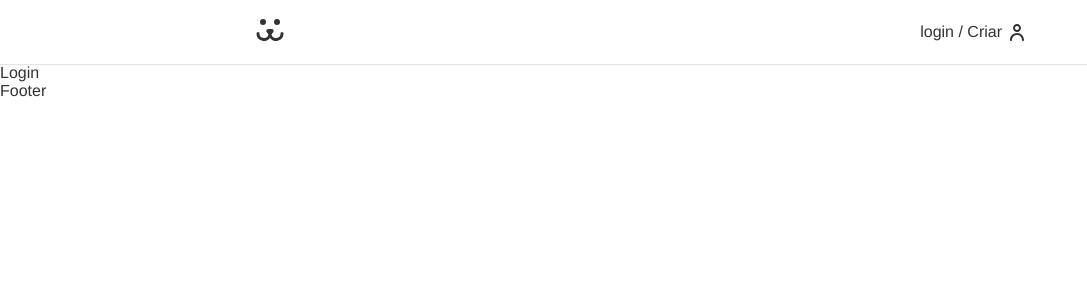
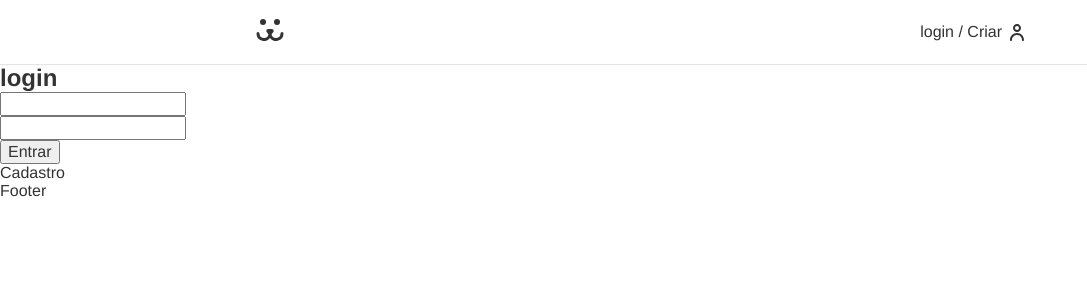
Before and after one commit to LucasLuann/dogs, a React (Vite) app: page /login in a window 1280 px wide. Shown: the top 300 px of the page, without its empty margins (0-1087 px from the left). Built offline with nearby package versions, Linux system fonts and the light colour scheme.

Commit message:
Adicionando rotas de login e componentes de auth user

```diff
--- a/src/App.jsx
+++ b/src/App.jsx
@@ -13,7 +13,7 @@
         <Header />
         <Routes>
           <Route path="/" element={<Home />} />
-          <Route path="/login" element={<Login />} />
+          <Route path="/login/*" element={<Login />} />
         </Routes>
         <Footer />
       </BrowserRouter>
--- a/src/Components/Login/Login.jsx
+++ b/src/Components/Login/Login.jsx
@@ -1,9 +1,21 @@
-import React from 'react'
+import React from "react";
+import { Route, Routes } from "react-router-dom";
+import LoginForm from "./LoginForm";
+import LoginCreate from "./LoginCreate";
+import LoginPasswordLost from "./LoginPasswordLost";
+import LoginPasswordReset from "./LoginPasswordReset"
 
 const Login = () => {
   return (
-    <div>Login</div>
-  )
-}
+    <div>
+      <Routes>
+        <Route path="/" element={<LoginForm />} />
+        <Route path="criar" element={<LoginCreate />} />
+        <Route path="/perdeu" element={<LoginPasswordLost />} />
+        <Route path="/resetar" element={<LoginPasswordReset />} />
+      </Routes>
+    </div>
+  );
+};
 
-export default Login
+export default Login;
--- /dev/null
+++ b/src/Components/Login/LoginCreate.jsx
@@ -0,0 +1,9 @@
+import React from 'react'
+
+const LoginCreate = () => {
+  return (
+    <div>LoginCreate</div>
+  )
+}
+
+export default LoginCreate
--- /dev/null
+++ b/src/Components/Login/LoginForm.jsx
@@ -0,0 +1,47 @@
+import React, { useState } from "react";
+import { Link } from "react-router-dom";
+
+const LoginForm = () => {
+  const [username, setUsername] = useState("");
+  const [password, setPassword] = useState("");
+
+  const handleSubmit = (event) => {
+    event.preventDefault();
+    fetch("https://dogsapi.origamid.dev/json/jwt-auth/v1/token", {
+      method: "POST",
+      headers: {
+        "Content-Type": "application/json",
+      },
+      body: JSON.stringify({ username, password }),
+    })
+      .then((response) => {
+        console.log(response);
+        return response.json();
+      })
+      .then((json) => {
+        console.log(json);
+      });
+  };
+
+  return (
+    <section>
+      <h1>login</h1>
+      <form action="" onSubmit={handleSubmit}>
+        <input
+          type="text"
+          value={username}
+          onChange={({ target }) => setUsername(target.value)}
+        />
+        <input
+          type="text"
+          value={password}
+          onChange={({ target }) => setPassword(target.value)}
+        />
+        <button>Entrar</button>
+      </form>
+      <Link to="/login/criar">Cadastro</Link>
+    </section>
+  );
+};
+
+export default LoginForm;
--- /dev/null
+++ b/src/Components/Login/LoginPasswordLost.jsx
@@ -0,0 +1,9 @@
+import React from 'react'
+
+const LoginPasswordLost = () => {
+  return (
+    <div>LoginPasswordLost</div>
+  )
+}
+
+export default LoginPasswordLost
--- /dev/null
+++ b/src/Components/Login/LoginPasswordReset.jsx
@@ -0,0 +1,9 @@
+import React from 'react'
+
+const LoginPasswordReset = () => {
+  return (
+    <div>LoginPasswordReset</div>
+  )
+}
+
+export default LoginPasswordReset
```
